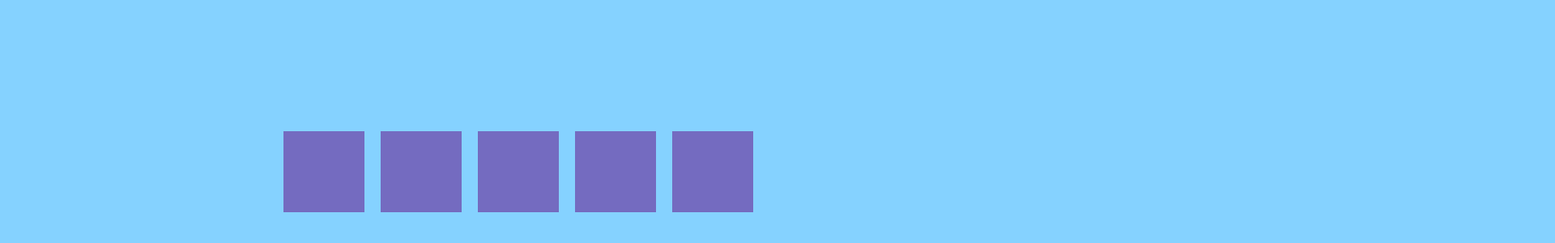
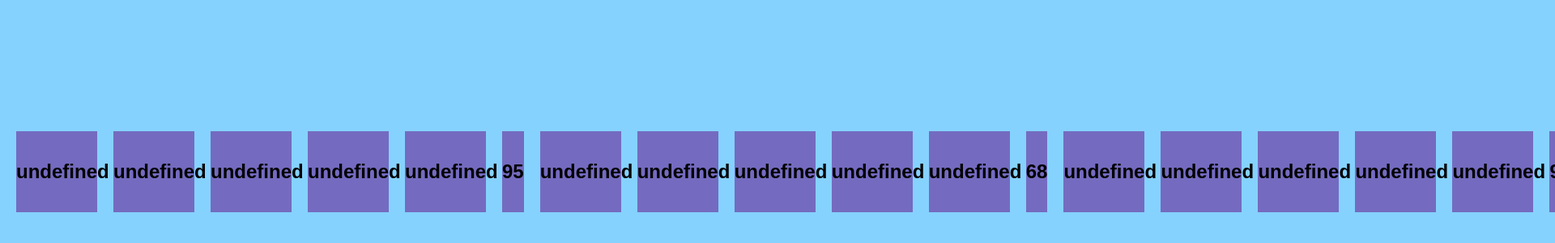
Before and after one commit to GvMazzon25/js-simon, a plain HTML site: page index.html in a window 1280 px wide. Shown: the part 208-508 px from the top of the page at 81% size, 1920 px wide, since content can reach past the window. Drawn offline with Linux system fonts and the light colour scheme.

Commit message:
generation-number

```diff
--- a/index.html
+++ b/index.html
@@ -9,21 +9,7 @@
 </head>
 <body>
     <section class="container flex">
-        <div class="number">
-            <h1></h1>
-        </div>
-        <div class="number">
-            <h1></h1>
-        </div>
-        <div class="number">
-            <h1></h1>
-        </div>
-        <div class="number">
-            <h1></h1>
-        </div>
-        <div class="number">
-            <h1></h1>
-        </div>
+
     </section>
     <script src="./script.js"></script>
 </body>
--- a/script.js
+++ b/script.js
@@ -6,35 +6,59 @@ Dopo che sono stati inseriti i 5 numeri, il software dice quanti e quali dei num
 
 const numbers = [
     {
-        number1: ''
+        number1: genRandomNumber()
     },
     {
-        number2:``
+        number2:  genRandomNumber()
     },
     {
-        number2:``
+        number3:  genRandomNumber()
     },
     {
-        number2:``
+        number4:  genRandomNumber()
     },
     {
-        number3:``
+        number5:  genRandomNumber()
     },
 ]
 
 console.log(numbers);
 
-const max = 100;
-const min = 1;
+const numbersContainer = document.querySelector('.container');
 
+function genPost(numbers, numbersContainer){
+    numbersContainer.innerHTML = '';
+
+    for(let i = 0; i <= numbers.length; i++){
+        const numbersItem = numbers[i];
+        console.log(numbersItem);
+
+        numbersContainer.innerHTML += `
+        <div class="number">
+        <h1>${numbersItem.number1}</h1>
+        </div>
+        <div class="number">
+            <h1>${numbersItem.number2}</h1>
+        </div>
+        <div class="number">
+            <h1>${numbersItem.number3}</h1>
+        </div>
+        <div class="number">
+            <h1>${numbersItem.number4}</h1>
+        </div>
+        <div class="number">
+            <h1>${numbersItem.number5}</h1>
+        </div>`
+    }
+}
+
+genPost(numbers, numbersContainer);
 
 
 //Function
 
 
-let userNumber = '';
-
-function genRandomNumber(max, min){
-    userNumber = Math.floor(Math.random()*max)-min;
+function genRandomNumber(){
+    let userNumber = Math.floor(Math.random()*100);
     return userNumber
 }
```
